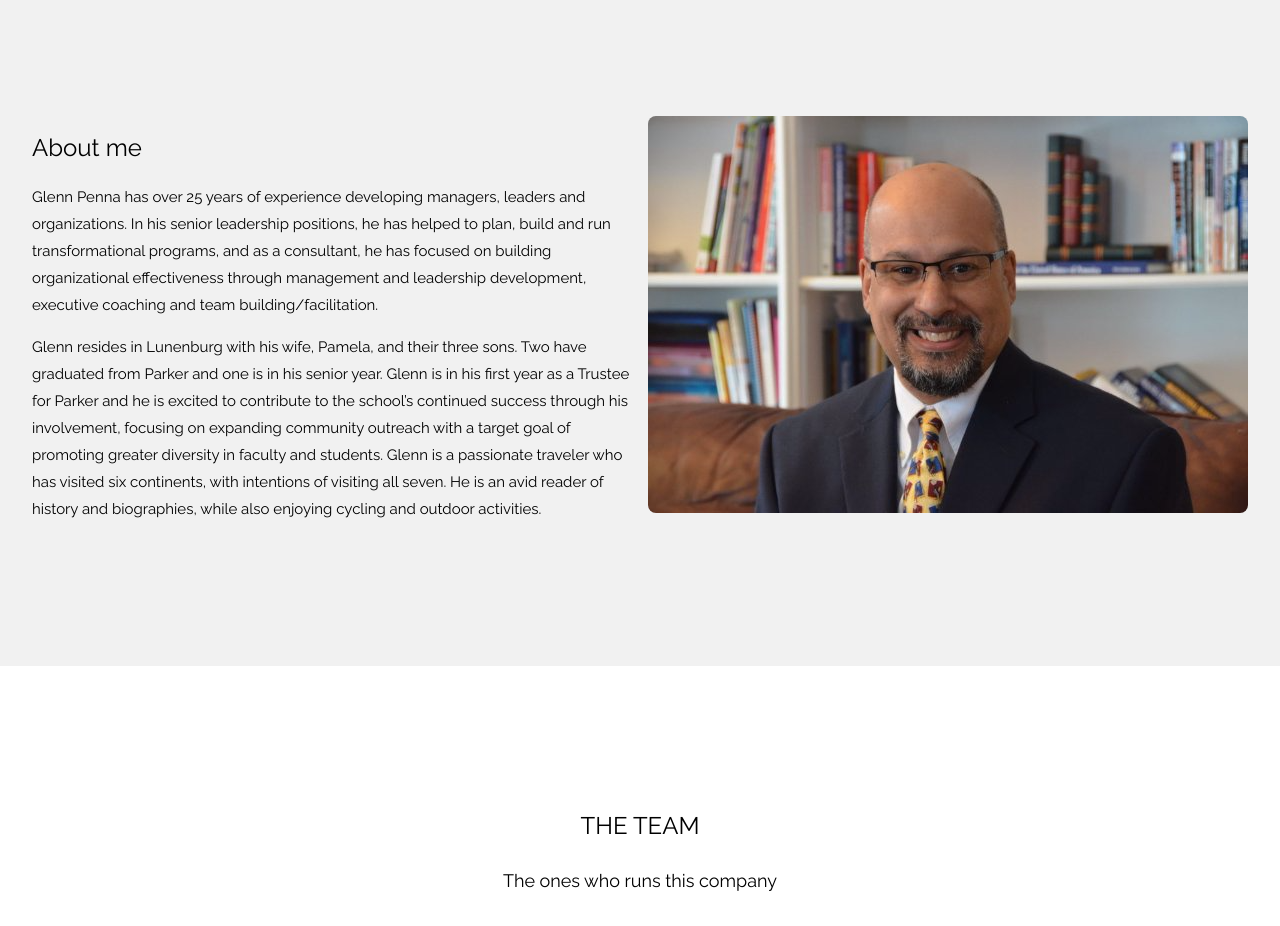
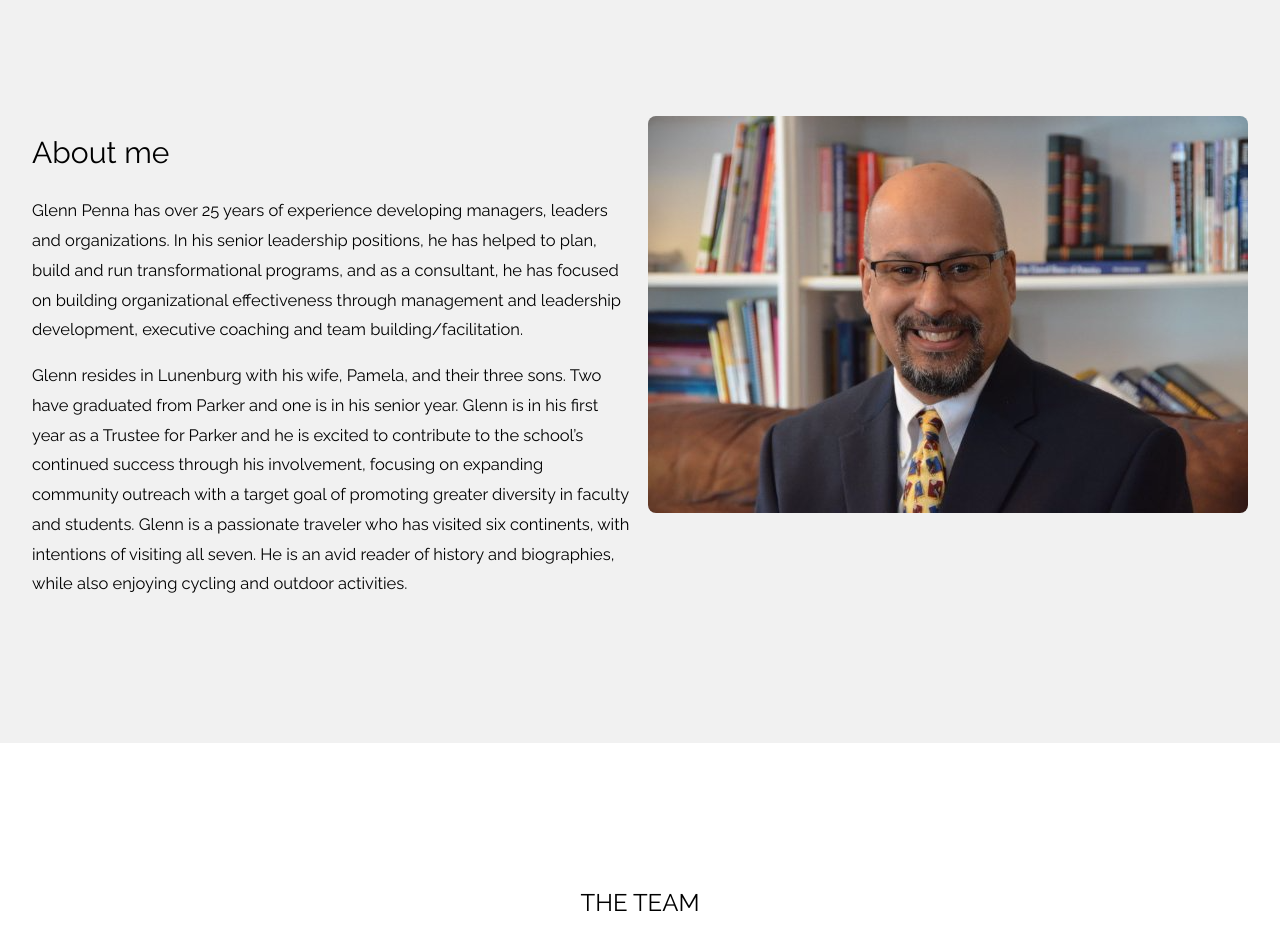
Before and after one commit to codevelopmentgroup/codevelopmentgroup.github.io, a plain HTML site: page index.html in a window 1280 px wide. Shown: the part 1400-2326 px from the top of the page. Drawn offline with nearby package versions, Linux system fonts and the light colour scheme.

Commit message:
Bio update

```diff
--- a/index.html
+++ b/index.html
@@ -103,9 +103,9 @@ body, html {
 <div class="w3-container w3-light-grey" style="padding:128px 16px">
   <div class="w3-row-padding">
     <div class="w3-col m6">
-      <h3>About me</h3>
-      <p>Glenn Penna has over 25 years of experience developing managers, leaders and organizations. In his senior leadership positions, he has helped to plan, build and run transformational programs, and as a consultant, he has focused on building organizational effectiveness through management and leadership development, executive coaching and team building/facilitation.</p>
-      <p>Glenn resides in Lunenburg with his wife, Pamela, and their three sons.  Two have graduated from Parker and one is in his senior year.  Glenn is in his first year as a Trustee for Parker and he is excited to contribute to the school’s continued success through his involvement, focusing on expanding community outreach with a target goal of promoting greater diversity in faculty and students. Glenn is a passionate traveler who has visited six continents, with intentions of visiting all seven.  He is an avid reader of history and biographies, while also enjoying cycling and outdoor activities.  </p>
+      <h2>About me</h2>
+      <p style="font-size:110%">Glenn Penna has over 25 years of experience developing managers, leaders and organizations. In his senior leadership positions, he has helped to plan, build and run transformational programs, and as a consultant, he has focused on building organizational effectiveness through management and leadership development, executive coaching and team building/facilitation.</p>
+      <p style="font-size:110%">Glenn resides in Lunenburg with his wife, Pamela, and their three sons.  Two have graduated from Parker and one is in his senior year.  Glenn is in his first year as a Trustee for Parker and he is excited to contribute to the school’s continued success through his involvement, focusing on expanding community outreach with a target goal of promoting greater diversity in faculty and students. Glenn is a passionate traveler who has visited six continents, with intentions of visiting all seven.  He is an avid reader of history and biographies, while also enjoying cycling and outdoor activities.  </p>
       <!-- <p><a href="#work" class="w3-button w3-black"><i class="fa fa-th"> </i> View Our Works</a></p> -->
     </div>
     <div class="w3-col m6">
```
